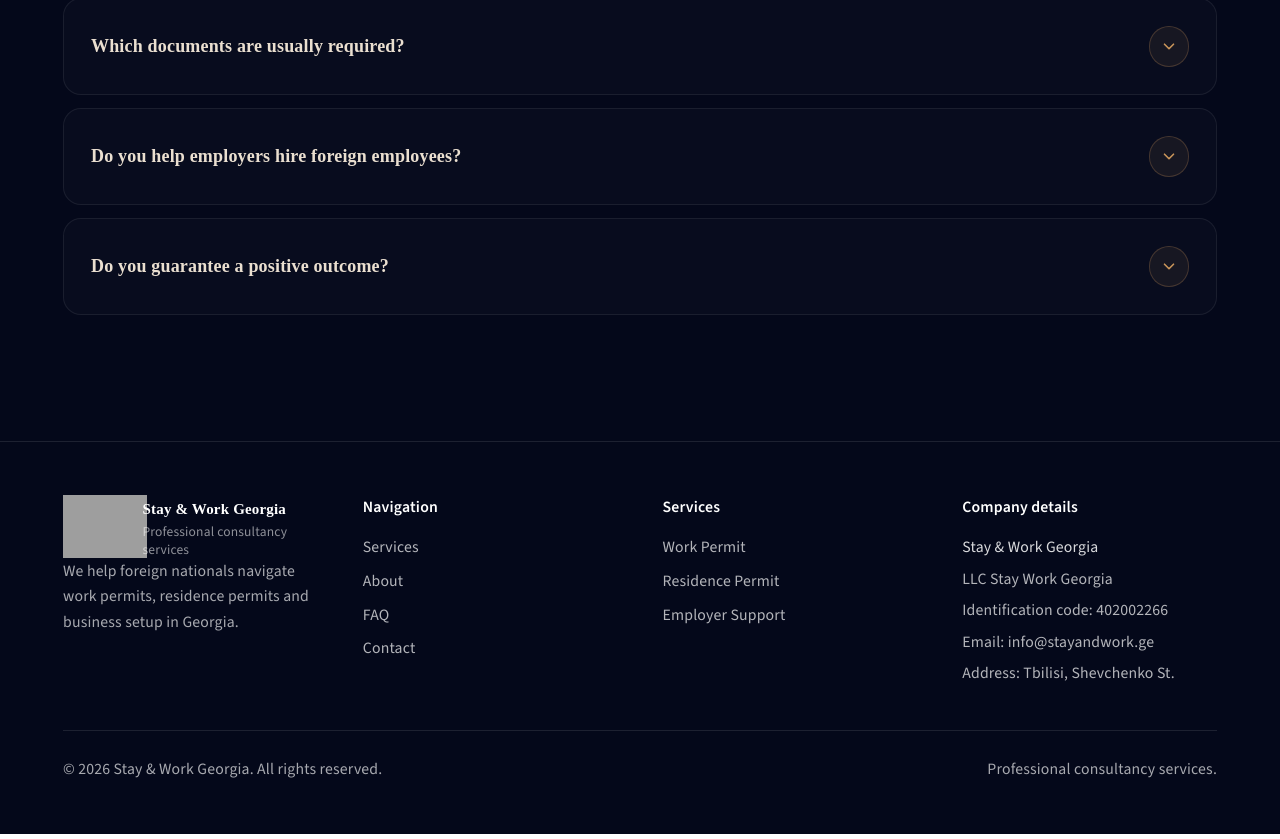
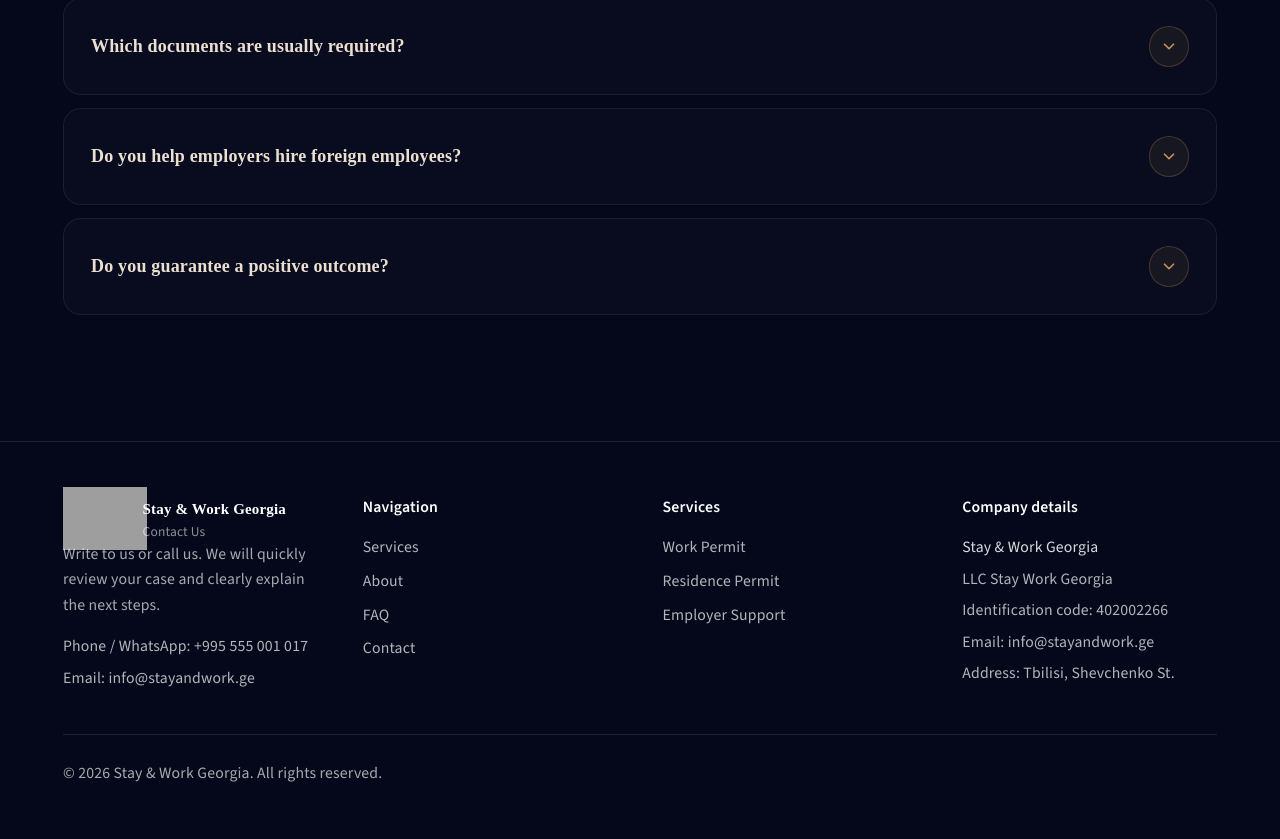
Before and after one commit to lyanchouss/Stay-And-Work-in-Georgia, a React (Vite) app in the folder stay-work-georgia/: page / in a window 1280 px wide. Shown: the part 3068-3907 px from the top of the page. Built offline with nearby package versions, Linux system fonts and the light colour scheme; grey boxes are pictures that could not be loaded.

Commit message:
fixed footer

```diff
--- a/stay-work-georgia/src/components/Footer.tsx
+++ b/stay-work-georgia/src/components/Footer.tsx
@@ -27,6 +27,20 @@ export default function Footer({ services, scrollToId }: FooterProps) {
             <p className="mt-5 text-sm leading-relaxed text-white/65">
               {t('footer.description')}
             </p>
+            <div className="mt-4 space-y-2 text-sm text-white/70">
+              <a
+                href="tel:+995555001017"
+                className="block transition hover:text-white"
+              >
+                {t('footer.contactPhone', { defaultValue: '' })}
+              </a>
+              <a
+                href="mailto:info@stayandwork.ge"
+                className="block transition hover:text-white"
+              >
+                {t('footer.contactEmail', { defaultValue: '' })}
+              </a>
+            </div>
           </div>
 
           {/* Navigation */}
@@ -97,7 +111,9 @@ export default function Footer({ services, scrollToId }: FooterProps) {
         <div className="mt-10 border-t border-white/10 pt-6 text-sm text-white/65">
           <div className="flex flex-col gap-2 sm:flex-row sm:items-center sm:justify-between">
             <div>{t('footer.copyright')}</div>
-            <div>{t('footer.disclaimer')}</div>
+            {t('footer.disclaimer', { defaultValue: '' }) && (
+              <div>{t('footer.disclaimer')}</div>
+            )}
           </div>
         </div>
       </div>
--- a/stay-work-georgia/src/locales/en.json
+++ b/stay-work-georgia/src/locales/en.json
@@ -224,8 +224,10 @@
     "email": "Email Us"
   },
   "footer": {
-    "tagline": "Professional consultancy services",
-    "description": "We help foreign nationals navigate work permits, residence permits and business setup in Georgia.",
+    "tagline": "Contact Us",
+    "description": "Write to us or call us. We will quickly review your case and clearly explain the next steps.",
+    "contactPhone": "Phone / WhatsApp: +995 555 001 017",
+    "contactEmail": "Email: info@stayandwork.ge",
     "navigation": "Navigation",
     "services": "Services",
     "contact": "Contact",
@@ -239,6 +241,6 @@
     "address": "Address: Tbilisi, Shevchenko St.",
     "addressUrl": "https://maps.google.com/?q=Tbilisi%2C%20Shevchenko%20St.",
     "copyright": "© 2026 Stay & Work Georgia. All rights reserved.",
-    "disclaimer": "Professional consultancy services."
+    "disclaimer": ""
   }
 }
--- a/stay-work-georgia/src/locales/ka.json
+++ b/stay-work-georgia/src/locales/ka.json
@@ -224,8 +224,10 @@
     "email": "ელფოსტა"
   },
   "footer": {
-    "tagline": "პროფესიონალური საკონსულტაციო მომსახურება",
-    "description": "ვეხმარებით უცხო ქვეყნის მოქალაქეებს სამუშაო ნებართვის, ბინადრობის ნებართვისა და ბიზნესის დაფუძნების საკითხებში საქართველოში.",
+    "tagline": "დაგვიკავშირდით",
+    "description": "მოგვწერეთ ან დაგვირეკეთ. სწრაფად განვიხილავთ თქვენს შემთხვევას და მკაფიოდ აგიხსნით შემდეგ ნაბიჯებს.",
+    "contactPhone": "ტელეფონი / WhatsApp: +995 555 001 017",
+    "contactEmail": "ელფოსტა: info@stayandwork.ge",
     "navigation": "ნავიგაცია",
     "services": "სერვისები",
     "contact": "კონტაქტი",
@@ -239,6 +241,6 @@
     "address": "მისამართი: თბილისი, შევჩენკოს ქ",
     "addressUrl": "https://maps.google.com/?q=თბილისი%2C%20შევჩენკოს%20ქუჩა",
     "copyright": "© 2026 Stay & Work Georgia. ყველა უფლება დაცულია.",
-    "disclaimer": "პროფესიონალური საკონსულტაციო მომსახურება."
+    "disclaimer": ""
   }
 }
--- a/stay-work-georgia/src/locales/ru.json
+++ b/stay-work-georgia/src/locales/ru.json
@@ -224,8 +224,10 @@
     "email": "Написать на Email"
   },
   "footer": {
-    "tagline": "Профессиональные консалтинговые услуги",
-    "description": "Мы помогаем иностранным гражданам оформить разрешение на работу, вид на жительство и открыть бизнес в Грузии.",
+    "tagline": "Свяжитесь с нами",
+    "description": "Напишите нам или позвоните. Мы быстро рассмотрим ваш случай и чётко объясним следующие шаги.",
+    "contactPhone": "Телефон / WhatsApp: +995 555 001 017",
+    "contactEmail": "Email: info@stayandwork.ge",
     "navigation": "Навигация",
     "services": "Услуги",
     "contact": "Контакты",
@@ -239,6 +241,6 @@
     "address": "Адрес: Тбилиси, ул. Шевченко",
     "addressUrl": "https://maps.google.com/?q=Тбилиси%2C%20ул.%20Шевченко",
     "copyright": "© 2026 Stay & Work Georgia. Все права защищены.",
-    "disclaimer": "Профессиональные консалтинговые услуги."
+    "disclaimer": ""
   }
 }
```
